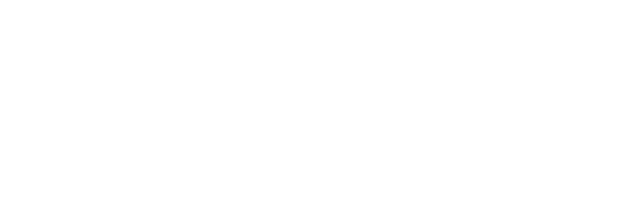
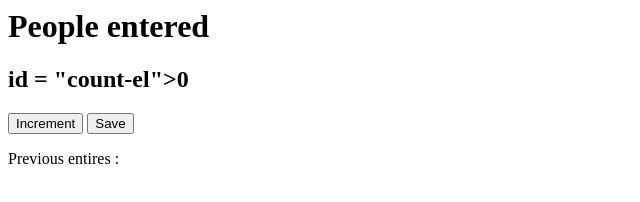
Before and after one commit to TaviBrinza/aplicatieJavascript, a plain HTML site: page index.html in a window 1280 px wide. Shown: the whole page, without its empty margins (0-640 px from the left). Drawn offline with Linux system fonts and the light colour scheme.

Commit message:
Update index.html

```diff
--- a/index.html
+++ b/index.html
@@ -1 +1,17 @@
-<!DOCTYPE html>
+<html>
+<head>
+    <link rel="stylesheet" href = "style.css">
+</head>
+<body>
+<h1>People entered </h1>
+<h2> id = "count-el">0</h2>
+<script src ="script.js"></script>
+<button   id = "increment-btn"  onclick="increment()" > Increment </button>
+<button id = "save-btn" onclick="save()" >Save</button>
+<p id="save-el">Previous entires : </p>
+
+</body>
+
+
+
+</html>
```
